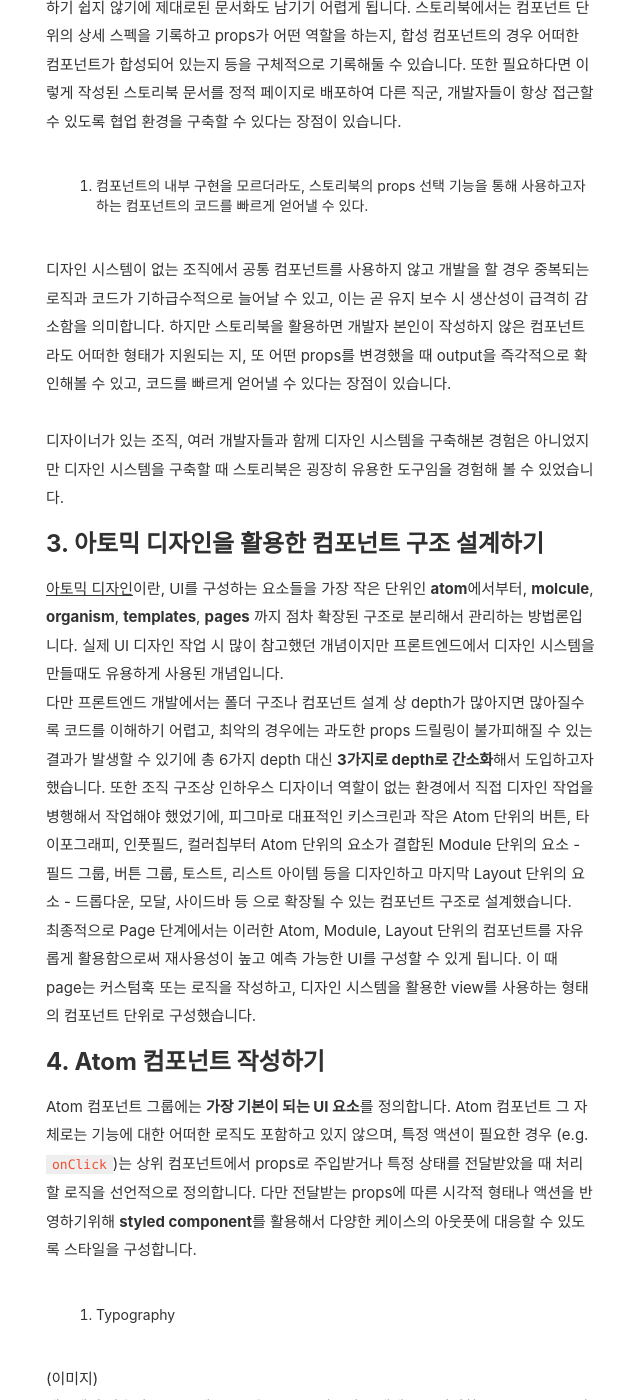
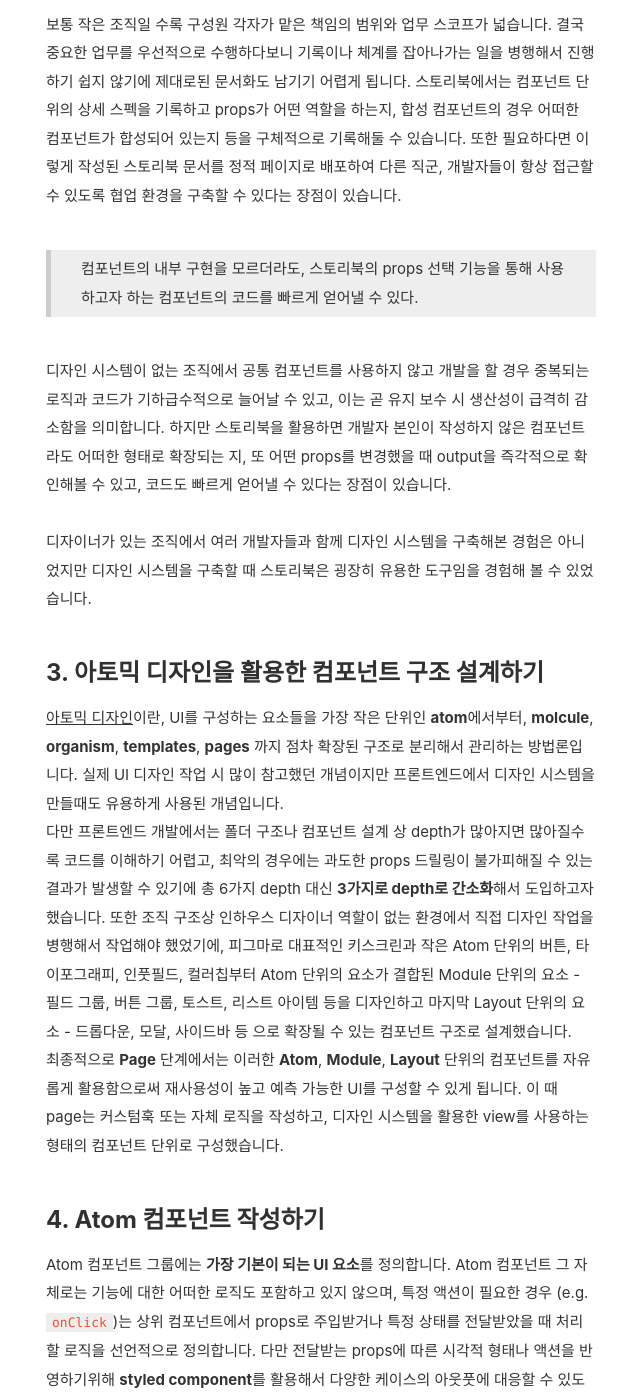
Before and after one commit to Ji-hoon/blog, a Jekyll site: the page built from _posts/2022-09-14-creating-design-system-with-storybook-1.md, in a window 1280 px wide and 1400 px high, scrolled down 1874 px. Shown: the whole window, without its empty margins (319-959 px from the left). Built offline with Jekyll 4.4.1, drawn with Linux system fonts in a browser that asks for light colours; comment, search, counter and statistics services are not loaded; part of the change alters nothing that is shown; some of the changed text lies outside the part shown.

Commit message:
Refactor: 여백 및 tag 변경

````diff
--- a/_posts/2022-09-14-creating-design-system-with-storybook-1.md
+++ b/_posts/2022-09-14-creating-design-system-with-storybook-1.md
@@ -35,30 +35,34 @@ updated: 2022-09-15 12:00
 
 ## 1. 해결하고자 했던 문제 정의하기
 
-기존 제품에서는 공통화된 컴포넌트들로 view를 구성하기 보다는 `className`을 사용한 `css` 스타일링과 `inline` 스타일링이 혼합된 방식으로 view를 구성하고 있었습니다. 때문에 중복되는 스타일 및 html 코드가 존재하고 있었기에, 이를 효율적으로 관리하고자 여러 곳에서 **반복적으로 사용되는 UI 요소나 패턴을 정의**하고 해당 패턴을 컴포넌트화 하여 재사용하기 용이한 디자인 시스템을 구축하여 운영 및 신규 기능 개발 시 생산성을 높일 수 있는 환경을 구축하고자 했습니다.
+기존 제품에서는 공통화된 컴포넌트들로 view를 구성하기 보다는 `className`을 사용한 `css` 스타일링과 `inline` 스타일링, `css module`이 혼합된 방식으로 스타일을 적용하고 있었습니다. 때문에 중복되는 스타일 및 html 코드가 존재하고 있었기에, 이를 효율적으로 관리하고자 여러 곳에서 **반복적으로 사용되는 UI 요소나 패턴을 정의**하고 해당 패턴을 컴포넌트화 하여 재사용하기 용이한 디자인 시스템을 구축하여 운영 및 신규 기능 개발 시 생산성을 높일 수 있는 환경을 구축하고자 했습니다.
 
 이러한 패턴을 파악하기위해 기존 제품에서 사용중인 UI 패턴과 페이지를 수집하고 모듈화 할 수 있는 기능들을 리스트업하고, 피그마로 대표적인 키스크린에 대한 디자인 프로토타입을 작성한 뒤 세부적인 UI들을 컴포넌트화 하는 작업을 선행적으로 수행했습니다.
 
+&nbsp;
+
 ## 2. 스토리북을 선택한 이유
 
-디자이너로 이전 조직들에서 근무할 때도 스토리북을 사용한 프론트엔드 디자인 시스템을 구축하는 일을 간접적으로 경험했었습니다. 스토리북으로 디자인 시스템을 구축했을 때 대표적인 장점은 **여러 직군간 협업과 커뮤니케이션을 용이하게 해준다** 정도로 도출할 수 있지만, 현재 조직에서는 디자이너 포지션이 없기 때문에 스토리북으로 디자인 시스템을 혼자 구축해보면서 개발자로서 느꼈던 장점은 아래처럼 꼽아볼 수 있습니다.
+디자이너로 이전 조직들에서 근무할 때도 스토리북을 사용한 프론트엔드 디자인 시스템을 구축하는 일을 직간접적으로 경험했었습니다. 스토리북으로 디자인 시스템을 구축했을 때 대표적인 장점은 **여러 직군간 협업과 커뮤니케이션을 용이하게 해준다** 정도로 도출할 수 있지만, 현재 조직에서는 디자이너 포지션이 없기 때문에 스토리북으로 디자인 시스템을 혼자 구축해보면서 개발자로서 느꼈던 장점은 아래처럼 꼽아볼 수 있습니다.
 
-1. 실제 개발환경과 분리된 환경에서도 컴포넌트 단위의 개발을 수행할 수 있다.
+> 실제 개발환경과 분리된 환경에서도 컴포넌트 단위의 개발을 수행할 수 있다.
 
 보통 로컬 환경에서 개발 시 `http://localhost:3000` 처럼 `3000` 포트를 디폴트로 사용하는 로컬 서버에서 개발을 진행하고 테스트 합니다. 스토리북은 이러한 로컬 서버와 분리된 별도 서버 (`http://localhost:6006`)를 사용하며, 실제 개발과 분리된 환경에서 개발하고자 하는 컴포넌트에만 집중할 수 있기 때문에 다른 컴포넌트나 코드에 의존적이지 않은 컴포넌트 개발을 수행할 수 있다는 장점이 있습니다.
 
-2. 빠른 개발주기를 가진 작은 조직에서도 각각의 컴포넌트에 대한 문서화를 수행할 수 있다.
+> 빠른 개발주기를 가진 작은 조직에서도 각각의 컴포넌트에 대한 문서화를 수행할 수 있다.
 
 보통 작은 조직일 수록 구성원 각자가 맡은 책임의 범위와 업무 스코프가 넓습니다. 결국 중요한 업무를 우선적으로 수행하다보니 기록이나 체계를 잡아나가는 일을 병행해서 진행하기 쉽지 않기에 제대로된 문서화도 남기기 어렵게 됩니다. 스토리북에서는 컴포넌트 단위의 상세 스펙을 기록하고 props가 어떤 역할을 하는지, 합성 컴포넌트의 경우 어떠한 컴포넌트가 합성되어 있는지 등을 구체적으로 기록해둘 수 있습니다. 또한 필요하다면 이렇게 작성된 스토리북 문서를 정적 페이지로 배포하여 다른 직군, 개발자들이 항상 접근할 수 있도록 협업 환경을 구축할 수 있다는 장점이 있습니다.
 
-3. 컴포넌트의 내부 구현을 모르더라도, 스토리북의 props 선택 기능을 통해 사용하고자 하는 컴포넌트의 코드를 빠르게 얻어낼 수 있다.
+> 컴포넌트의 내부 구현을 모르더라도, 스토리북의 props 선택 기능을 통해 사용하고자 하는 컴포넌트의 코드를 빠르게 얻어낼 수 있다.
 
-디자인 시스템이 없는 조직에서 공통 컴포넌트를 사용하지 않고 개발을 할 경우 중복되는 로직과 코드가 기하급수적으로 늘어날 수 있고, 이는 곧 유지 보수 시 생산성이 급격히 감소함을 의미합니다. 하지만 스토리북을 활용하면 개발자 본인이 작성하지 않은 컴포넌트라도 어떠한 형태가 지원되는 지, 또 어떤 props를 변경했을 때 output을 즉각적으로 확인해볼 수 있고, 코드를 빠르게 얻어낼 수 있다는 장점이 있습니다.
+디자인 시스템이 없는 조직에서 공통 컴포넌트를 사용하지 않고 개발을 할 경우 중복되는 로직과 코드가 기하급수적으로 늘어날 수 있고, 이는 곧 유지 보수 시 생산성이 급격히 감소함을 의미합니다. 하지만 스토리북을 활용하면 개발자 본인이 작성하지 않은 컴포넌트라도 어떠한 형태로 확장되는 지, 또 어떤 props를 변경했을 때 output을 즉각적으로 확인해볼 수 있고, 코드도 빠르게 얻어낼 수 있다는 장점이 있습니다.
 
 
 &nbsp;
 
-디자이너가 있는 조직, 여러 개발자들과 함께 디자인 시스템을 구축해본 경험은 아니었지만 디자인 시스템을 구축할 때 스토리북은 굉장히 유용한 도구임을 경험해 볼 수 있었습니다.
+디자이너가 있는 조직에서 여러 개발자들과 함께 디자인 시스템을 구축해본 경험은 아니었지만 디자인 시스템을 구축할 때 스토리북은 굉장히 유용한 도구임을 경험해 볼 수 있었습니다.
+
+&nbsp;
 
 ## 3. 아토믹 디자인을 활용한 컴포넌트 구조 설계하기
 
@@ -66,165 +70,175 @@ updated: 2022-09-15 12:00
 
 다만 프론트엔드 개발에서는 폴더 구조나 컴포넌트 설계 상 depth가 많아지면 많아질수록 코드를 이해하기 어렵고, 최악의 경우에는 과도한 props 드릴링이 불가피해질 수 있는 결과가 발생할 수 있기에 총 6가지 depth 대신 **3가지로 depth로 간소화**해서 도입하고자 했습니다. 또한 조직 구조상 인하우스 디자이너 역할이 없는 환경에서 직접 디자인 작업을 병행해서 작업해야 했었기에, 피그마로 대표적인 키스크린과 작은 Atom 단위의 버튼, 타이포그래피, 인풋필드, 컬러칩부터 Atom 단위의 요소가 결합된 Module 단위의 요소 - 필드 그룹, 버튼 그룹, 토스트, 리스트 아이템 등을 디자인하고 마지막 Layout 단위의 요소 - 드롭다운, 모달, 사이드바 등 으로 확장될 수 있는 컴포넌트 구조로 설계했습니다.
 
-최종적으로 Page 단계에서는 이러한 Atom, Module, Layout 단위의 컴포넌트를 자유롭게 활용함으로써 재사용성이 높고 예측 가능한 UI를 구성할 수 있게 됩니다. 이 때 page는 커스텀훅 또는 로직을 작성하고, 디자인 시스템을 활용한 view를 사용하는 형태의 컴포넌트 단위로 구성했습니다.
+최종적으로 **Page** 단계에서는 이러한 **Atom**, **Module**, **Layout** 단위의 컴포넌트를 자유롭게 활용함으로써 재사용성이 높고 예측 가능한 UI를 구성할 수 있게 됩니다. 이 때 page는 커스텀훅 또는 자체 로직을 작성하고, 디자인 시스템을 활용한 view를 사용하는 형태의 컴포넌트 단위로 구성했습니다.
+
+&nbsp;
 
 ## 4. Atom 컴포넌트 작성하기
 
 Atom 컴포넌트 그룹에는 **가장 기본이 되는 UI 요소**를 정의합니다. Atom 컴포넌트 그 자체로는 기능에 대한 어떠한 로직도 포함하고 있지 않으며, 특정 액션이 필요한 경우 (e.g. `onClick`)는 상위 컴포넌트에서 props로 주입받거나 특정 상태를 전달받았을 때 처리할 로직을 선언적으로 정의합니다. 다만 전달받는 props에 따른 시각적 형태나 액션을 반영하기위해 **styled component**를 활용해서 다양한 케이스의 아웃풋에 대응할 수 있도록 스타일을 구성합니다.
 
-1. Typography
+> Typography
 
 (이미지)
 
 제품에서 사용되는 모든 텍스트들을 styled 컴포넌트 객체들로 정의한 **Typography** 컴포넌트 입니다. xxs 사이즈부터 3xl 사이즈까지 정의하며, 각 컴포넌트들은 props로 `$color`와 `$weight` props를 전달받습니다.
 
-2. Spacing
+> Spacing
 
 (이미지)
 
 레이아웃을 구성할 때 단순히 여백을 구현하고 싶을 때 사용되는 **Spacing** 컴포넌트 입니다. props로 `$direction`과 `$value`를 전달받습니다.
 
-3. Profile
+> Profile
 
 (이미지 GIF)
 
 특정 사용자 또는 계정의 프로필을 표시할 때 사용되는 **Profile** 컴포넌트 입니다. props로 `$type`과 `$size`, `$status`를 전달받습니다.
 
-4. Badge
+> Badge
 
 (image)
 
 숫자, 레이블 등 뱃지 UI를 표시할 때 사용되는 **Badge** 컴포넌트 입니다. props로 `$type`과 `$size`, `$status`를 전달받습니다.
 
-5. Radio
+> Radio
 
 (image)
 
 Form 에서 사용되는 **Radio** 컴포넌트 입니다. props로 `$size`와 `$status`를 전달받습니다.
 
-6. Checkbox
+> Checkbox
 
 (image)
 
 Form 에서 사용되는 **Checkbox** 컴포넌트 입니다. props로 `$size`와 `$status`를 전달받습니다.
 
-7. Button (Text, Box, Tab)
+> Button (Text, Box, Tab)
 
 (image)
 
 여러 UI에서 가장 빈번하게 사용되는 **Button** 컴포넌트 입니다. props로 `$size`와 `$type`, `$status`, `$usage` 등을 전달받습니다. 베리에이션이 많지만 스토리북에서 props를 설정해볼 수 있고, 설정한 props에 대한 컴포넌트 코드를 복사해서 사용할 수 있습니다.
 
-8. Switch
+> Switch
 
 (image)
 
 특정 옵션의 유무를 설정하는 **Switch** 컴포넌트 입니다. props로 `$size`와 `$status`를 전달받습니다.
 
+&nbsp;
+
 ## 5. Module 컴포넌트 작성하기
 
 Module 컴포넌트로는 기본 단위의 **Atom 컴포넌트가 조합된 형태의 UI 요소**를 정의합니다.
 
-1. Inputfield
+> Inputfield
 
 (image)
 
 Form에서 가장 기본적으로 사용되는 **Inputfield** 컴포넌트입니다. 필드의 값 유무에 따라 Button 컴포넌트가 선택적으로 렌더링되는 합성 컴포넌트로 구현했습니다. props로 $type과 $fieldName, $placeholder, $register, $watch, $resetField 등 reack hook form에서 사용되는 메소드들을 전달 받습니다.
 
-2. Select
+> Select
 
 (image)
 
 역시 Form에서 기본적으로 사용되는 **Select** 컴포넌트입니다. multi props의 유무에 따라 여러 옵션을 선택할 수 있도록 구현했습니다.
 
-3. List item
+> List item
 
 (image)
 
 다양한 배리에이션이 제공되는 **List Item** 컴포넌트입니다. 드롭다운 리스트에 포함되는 LIST 타입, 체크박스 옵션이 포함되는 TOGGLE 타입, 클릭 시 메뉴가 전환될 수 있는 MENU 타입, 알림 드롭다운에 포함되는 NOTIFICATION 타입 등 props로 전달된 타입 정보에 따라 각각 다른 스타일의 output이 도출될 수 있도록 구현했습니다.
 
-4. List Header
+> List Header
 
 (image)
 
 앞서 설명한 List Item과 같이 표시하는 **List Header** 컴포넌트입니다. 메뉴 리스트에 표시되는 EXPANDALBE 타입, 정적 리스트에 표시되는 STATIC 타입, 옵션 리스트와 같이 표시되는 OPTION 타입 등 props로 전달된 타입 정보에 따라 다른 결과물을 얻을 수 있도록 구현했습니다.
 
-5. List Group
+> List Group
 
 (image)
 
 List Item과 List Header를 조합해서 사용하는 **List Group** 컴포넌트입니다. 드롭다운 리스트 또는 셀렉트 옵션 리스트 등에서 사용되는 리스트 그룹을 정의합니다.
 
-6. Toast
+> Toast
 
 (image)
 
 사용자 액션에 대해 시각적인 피드백을 줄 때 사용되는 **Toast** 컴포넌트입니다. props로는 $type, $description 등을 전달받습니다.
 
-7. Button Group
+> Button Group
 
 (image)
 
 Button 컴포넌트 여러 개를 조합한 **Button Group** 컴포넌트입니다.
 
-8. Profile Group
+> Profile Group
 
 (image)
 
 Profile 컴포넌트와 text 정보, Button 컴포넌트가 조합된 **Profile Group** 컴포넌트입니다.
 
-9.  Tab Navigation
+> Tab Navigation
 
 (image)
 
 여러개의 Tab 컴포넌트가 결합된 **Tab Navigation** 컴포넌트입니다. props로는 $activeId와 $type을 전달받아 활성탭과 비활성탭, 확장 or 비확장 타입의 다른 output이 도출될 수 있도록 구현했습니다.
 
+&nbsp;
+
 ## 6. Layout 컴포넌트 작성하기
 
 Layout 컴포넌트로는 **Atom과 Module이 결합된 독립적으로 사용될 수 있는 UI 요소**를 정의합니다. Layout 컴포넌트 레벨부터는 동작에 대한 컴포넌트 동작에 대한 자체 로직을 포함하게 됩니다.
 
-1. Dropdown
+> Dropdown
 
 (image)
 
 특정 액션 버튼을 클릭 시, 또는 셀렉트 옵션을 확장 했을 때 표시되는 **Dropdown** 컴포넌트입니다. 이 때 컴포넌트의 children을 외부에서 합성 컴포넌트 형태로 전달받게되며, 컴포넌트 레벨에서는 위치를 계산하고 백드롭 영역을 클릭 시 드롭다운 컴포넌트를 닫는 등 컴포넌트를 조작하는 로직을 같이 작성하여 구현합니다.
 
-2. Modal
+> Modal
 
 (image)
 
 특정 정보를 전달하거나 액션을 수행하기 위해 필요한 정보를 전달할 때 표시되는 **Modal** 컴포넌트입니다. Dropdown과 마찬가지로 React Portal을 사용해서 구현하였으며, children 요소를 외부에서 합성 컴포넌트 형태로 전달받도록 구현했습니다.
 
-3. Sidebar
+> Sidebar
 
 (image)
 
 여러 페이지들에서 공통적으로 사용되는 **Sidebar** 컴포넌트입니다.
 
+&nbsp;
 
 ## 7. 스토리북에 컴포넌트 등록하기
 
 컴포넌트에 다양한 배리에이션이 존재하는 경우 스토리북에서는 아래처럼 정해진 props 속성을 리스트화하여 표시할 수 있는 기능이 있습니다. 따라서 스토리북 문서로만 봐도 해당 컴포넌트가 어떤 형태로 사용될 수 있는지 코드를 작성하지 않아도 예측할 수 있다는 장점이 있습니다.
 
-1. Provider 설정
+> Provider 설정
 
 작성한 컴포넌트를 스토리북에서 확인하려면 `컴포넌트.stories.tsx` 파일을 생성해야 합니다. 이 때 Redux나 Recoil 등 상태관리를 위한 Provider를 사용하는 컴포넌트가 있다면 해당 Provider를 스토리 파일에 정의합니다.
 
-2. 디폴트 html 설정
+> 디폴트 html 설정
 
 root 외에 div 엘리먼트를 사용하는 React Portal이 정의된 컴포넌트라면 스토리북 디폴트 html에 해당 div 엘리먼트를 정의해야 합니다.
 
-3. 컴포넌트 폴더 구조와 설명 및 서브 컴포넌트 설정
+> 컴포넌트 폴더 구조와 설명 및 서브 컴포넌트 설정
 
 컴포넌트 폴더 구조는 Atom, Module, Layout 3가지 분류로 나누고, 하위에 해당 분류의 컴포넌트가 속할 수 있도록 아래처럼 경로를 설정합니다. 컴포넌트 내부에 다른 컴포넌트가 포함된 합성 컴포넌트의 경우 서브 컴포넌트로 표시될 수 있게 설정할 수 있습니다.
 
-4. 컴포넌트의 props 설명 추가
+> 컴포넌트의 props 설명 추가
 
 컴포넌트에서 사용되는 모든 props에 대해서 어떤 선택지가 있고, 어떤 상태를 변형시키게되는 지 설명을 정의할 수 있습니다.
+
+&nbsp;
 
 ## 8. 실제 제품에 적용하기
 
 리디자인이 적용된 UI를 제품에 반영하기 위해 사이드바 UI를 스토리북으로 만든 컴포넌트들로 구성해 보도록 하겠습니다. 대표적으로 사이드바 컴포넌트에는 아래의 컴포넌트들이 사용됩니다.
 
+```
 1. Profile Group
    1. Profile
    2. Button
@@ -233,6 +247,7 @@ root 외에 div 엘리먼트를 사용하는 React Portal이 정의된 컴포넌
 4. List Item
 5. Dropdown
 6. Tooltip
+```
 
 이 때 버튼과 특정 리스트 아이템의 onClick 이벤트나 dropdown, tooltip 등을 띄우기 위해 각 컴포넌트에 props로 사용할 컴포넌트와 UI를 넘겨 활용할 수 있도록 구현합니다.
 
````
